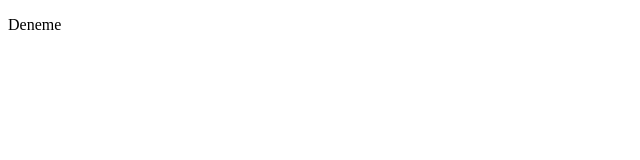
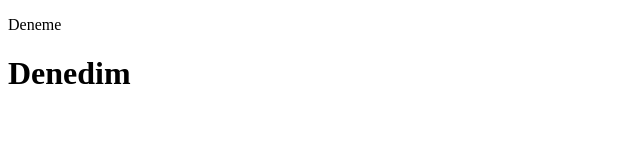
Before and after one commit to sevgi75/my_codess, a plain HTML site: page teamwork/index.html in a window 1280 px wide. Shown: the whole page, without its empty margins (0-640 px from the left). Drawn offline with Linux system fonts and the light colour scheme.

Commit message:
Baslik olusturuldu

```diff
--- a/teamwork/index.html
+++ b/teamwork/index.html
@@ -7,5 +7,6 @@
 </head>
 <body>
     <p>Deneme</p>
+    <h1>Denedim</h1>
 </body>
 </html>
```
